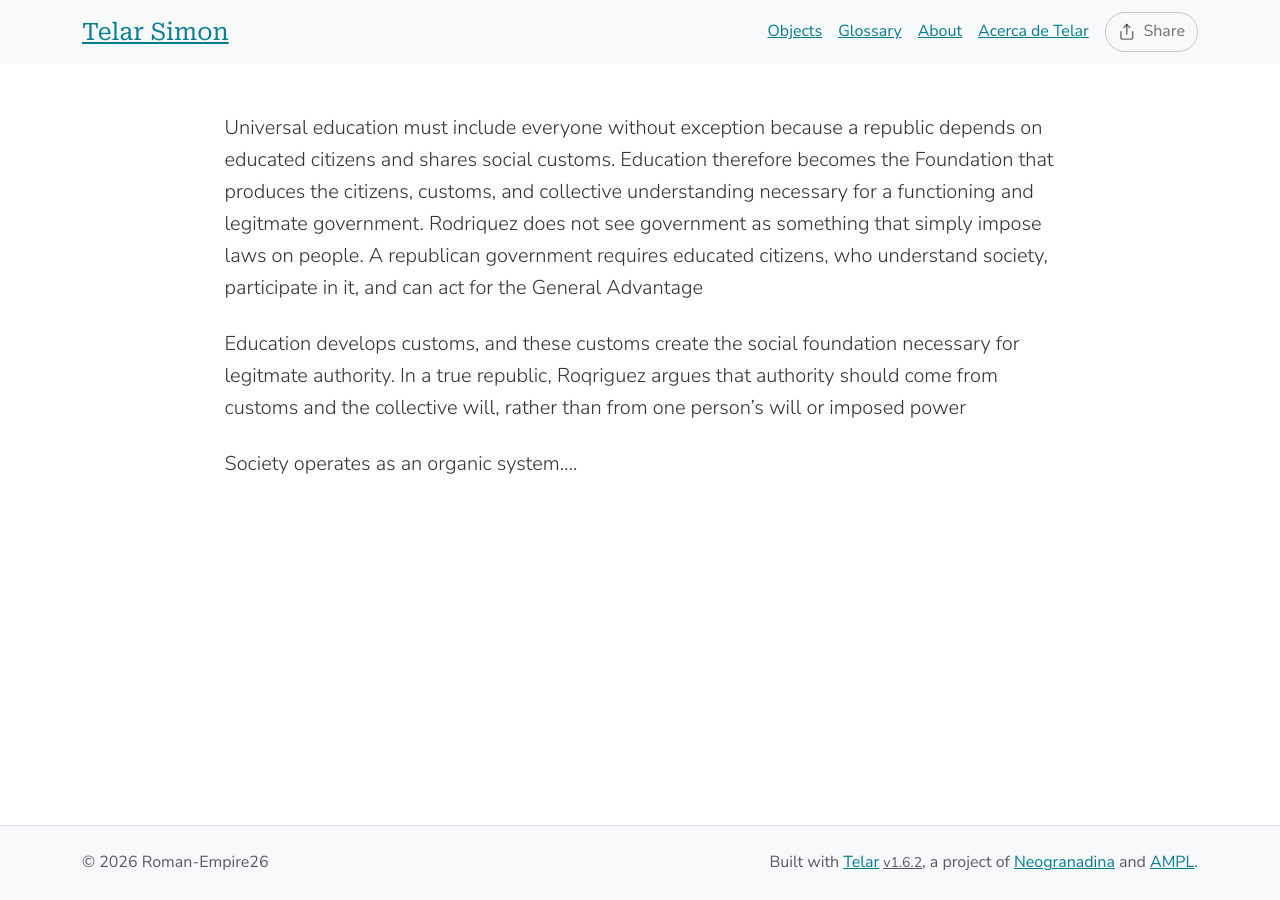
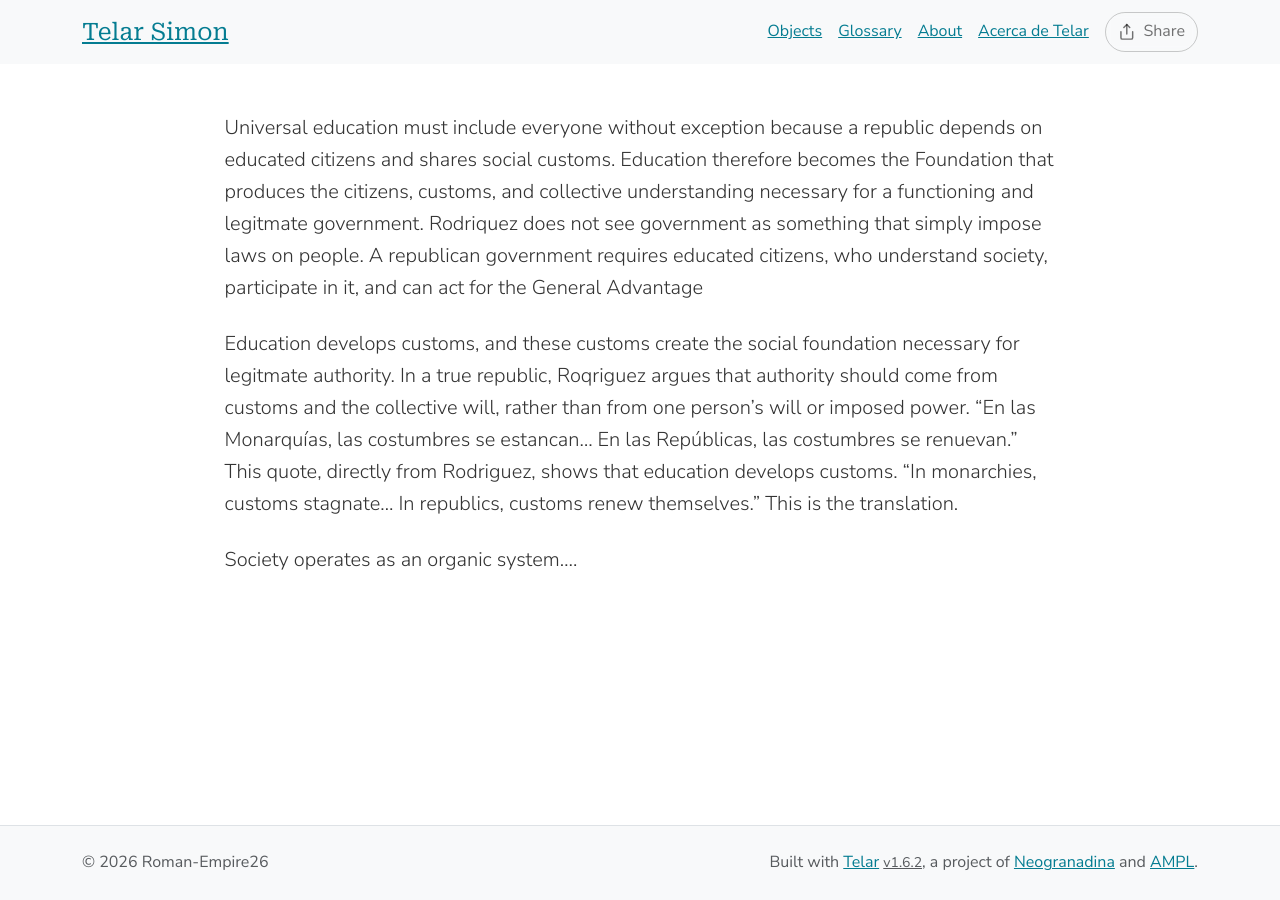
Before and after one commit to Roman-Empire26/telar-simon, a Jekyll site: the page built from telar-content/texts/stories/blank_template-learn-more.md, in a window 1280 px wide. Built offline with Jekyll 4.4.1, drawn with Linux system fonts in a browser that asks for light colours.

Commit message:
Modify 1 story
Changed:
  Story: Simon

Published via Telar Compositor

```diff
--- a/telar-content/spreadsheets/blank_template.csv
+++ b/telar-content/spreadsheets/blank_template.csv
@@ -3,7 +3,7 @@ paso,objeto,x,y,zoom,pagina,pregunta,respuesta,texto_alt,boton1,contenido1,boton
 1,introduccion,0.5,0.5,1,,How is education connected to the government?,Simon Rodriguez presents education as an organic system connected directly to government.,,,blank_template-government-decrees-require.md,,blank_template-education-defines-the.md,,,
 2,introduccion,0.5,0.5,1,,Why does he distinguish instruction from education?,"""Instruir no es EDUCAR"" - ""To instruct is not to educate"". He distinguishes between the two to show simple instruction presented as education is not truly an education at all. ",,,blank_template-education-forms-social.md,,,,,
 3,louie-the-goat,0.5083621544397329,0.34863559521722626,3.0159184895999993,,How does government/politics contribute to education?,"By showing people the right form of writing in these ""prints"". ",,Learn more,blank_template-social-education.md,,,,,
-4,introduccion,0.5098835199376134,0.2796046270252185,2.9859839999999993,,"What is the purpose of universal education? ","Including everyone without exception
+4,introduccion,0.5098835199376134,0.2796046270252185,2.9859839999999993,,What is the purpose of universal education?,"Including everyone without exception
 Universal meant everyone in this context
 ",,Learn more,blank_template-learn-more.md,,,,,
 5,louie-the-goat,0.5,0.5107125946969696,1,,How is education connected to politics in Rodriguez eyes?,"By teaching the masses
@@ -11,4 +11,5 @@ Everyone has the right to be educated
 The revolutionary values
 
 ",,,,,,,,
-6,introduccion,0.5,0.5,1,,"How is can education connect individuals to the overall social body ",,,,,,,,,
+6,introduccion,0.5076351363218254,0.7790463765306583,2.2394879999999997,,How does universal education create a society of equals?,"Social education connects the two...
+Without universal education, people cannot genuinely participate as equals in a republic",,,,,,,,
--- a/telar-content/texts/stories/blank_template-learn-more.md
+++ b/telar-content/texts/stories/blank_template-learn-more.md
@@ -5,6 +5,6 @@ title: "Learn more"
 Universal education must include everyone without exception because a republic depends on educated citizens and shares social customs. Education therefore becomes the Foundation that produces the citizens, customs, and collective understanding necessary for a functioning and legitmate government.
 Rodriquez does not see government as something that simply impose laws on people. A republican government requires educated citizens, who understand society, participate in it, and can act for the General Advantage
 
-Education develops customs, and these customs create the social foundation necessary for legitmate authority. In a true republic, Roqriguez argues that authority should come from customs and the collective will, rather than from one person's will or imposed power
+Education develops customs, and these customs create the social foundation necessary for legitmate authority. In a true republic, Roqriguez argues that authority should come from customs and the collective will, rather than from one person's will or imposed power. "En las Monarquías, las costumbres se estancan… En las Repúblicas, las costumbres se renuevan." This quote, directly from Rodriguez, shows that education develops customs. "In monarchies, customs stagnate… In republics, customs renew themselves." This is the translation.
 
 Society operates as an organic system....
```
